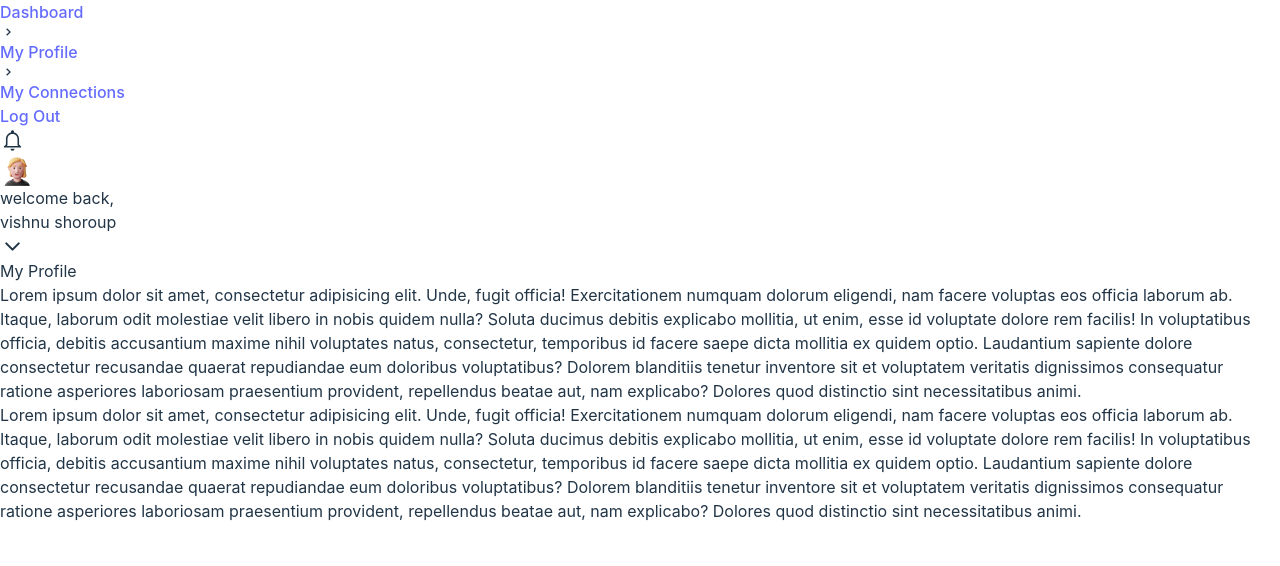
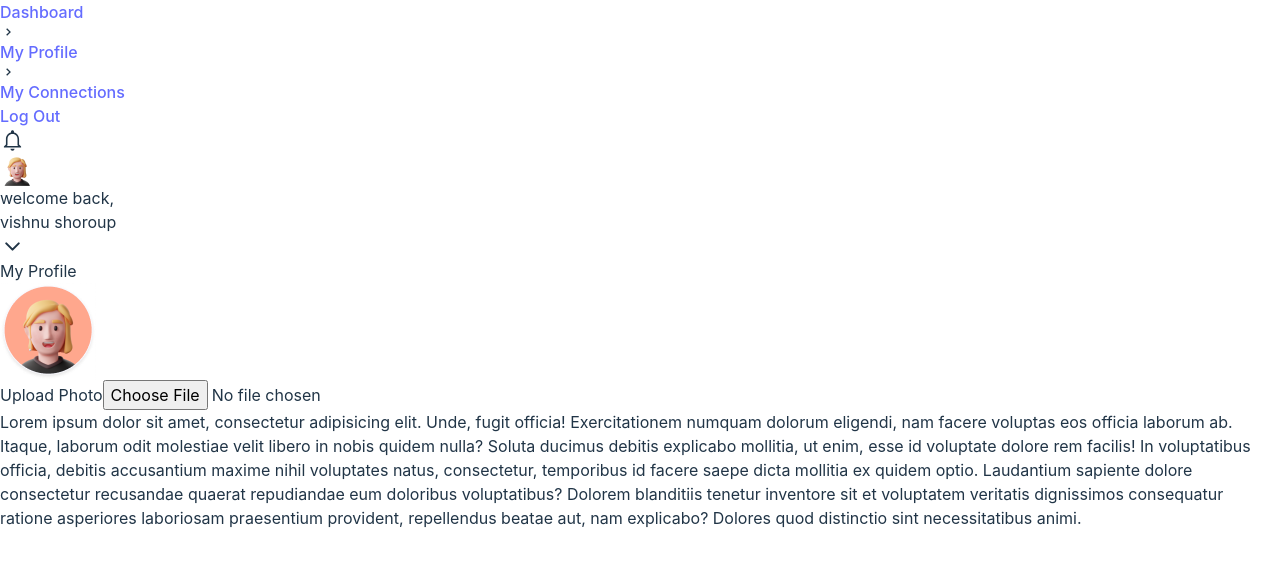
Before and after one commit to reshad21/oruphones, a React (Vite) app: page / in a window 1280 px wide. Shown: the top 566 px of the page. Built offline with nearby package versions, Linux system fonts and the light colour scheme.

Commit message:
upload button design

```diff
--- /dev/null
+++ b/src/components/Profile/Upload.jsx
@@ -0,0 +1,19 @@
+import React from 'react';
+
+const Upload = () => {
+    return (
+        <div>
+            <div className="flex justify-between items-center h-fit">
+                <div className="">
+                    <img src="../../../../public/images/Ellipse 255.png" alt="" />
+                </div>
+                <div className="">
+                    <label htmlFor="imgs" className='px-8 py-1 bg-[#F0EFFA] rounded-full'>Upload Photo</label>
+                    <input type="file" id='imgs' className='hidden' />
+                </div>
+            </div>
+        </div>
+    );
+};
+
+export default Upload;
--- a/src/pages/Dashbord/Content/Content.jsx
+++ b/src/pages/Dashbord/Content/Content.jsx
@@ -1,5 +1,6 @@
 import React from 'react';
 import Header from '../../../components/Header/Header';
+import Upload from '../../../components/Profile/Upload';
 const Content = () => {
     return (
         <div className='col-span-12 md:col-span-10 lg:col-span-10'>
@@ -8,10 +9,8 @@ const Content = () => {
                 <div className="bg-[#1E2875] text-white rounded-md pb-40 pt-2 px-4">
                     <p>My Profile</p>
                 </div>
-                <div className="px-5 py-10 rounded-xl bg-white grid grid-cols-1 md:grid-cols-2 lg:grid-cols-2 gap-10 w-[90%] h-fit  absolute left-[50%] top-20 translate-x-[-50%]">
-                    <div className="">
-                        <p>Lorem ipsum dolor sit amet, consectetur adipisicing elit. Unde, fugit officia! Exercitationem numquam dolorum eligendi, nam facere voluptas eos officia laborum ab. Itaque, laborum odit molestiae velit libero in nobis quidem nulla? Soluta ducimus debitis explicabo mollitia, ut enim, esse id voluptate dolore rem facilis! In voluptatibus officia, debitis accusantium maxime nihil voluptates natus, consectetur, temporibus id facere saepe dicta mollitia ex quidem optio. Laudantium sapiente dolore consectetur recusandae quaerat repudiandae eum doloribus voluptatibus? Dolorem blanditiis tenetur inventore sit et voluptatem veritatis dignissimos consequatur ratione asperiores laboriosam praesentium provident, repellendus beatae aut, nam explicabo? Dolores quod distinctio sint necessitatibus animi.</p>
-                    </div>
+                <div className="px-7 py-10 rounded-xl bg-white grid grid-cols-1 md:grid-cols-2 lg:grid-cols-2 gap-36 w-[90%] absolute left-[50%] top-20 translate-x-[-50%]">
+                    <Upload />
                     <div className="">
                         <p>Lorem ipsum dolor sit amet, consectetur adipisicing elit. Unde, fugit officia! Exercitationem numquam dolorum eligendi, nam facere voluptas eos officia laborum ab. Itaque, laborum odit molestiae velit libero in nobis quidem nulla? Soluta ducimus debitis explicabo mollitia, ut enim, esse id voluptate dolore rem facilis! In voluptatibus officia, debitis accusantium maxime nihil voluptates natus, consectetur, temporibus id facere saepe dicta mollitia ex quidem optio. Laudantium sapiente dolore consectetur recusandae quaerat repudiandae eum doloribus voluptatibus? Dolorem blanditiis tenetur inventore sit et voluptatem veritatis dignissimos consequatur ratione asperiores laboriosam praesentium provident, repellendus beatae aut, nam explicabo? Dolores quod distinctio sint necessitatibus animi.</p>
                     </div>
```
